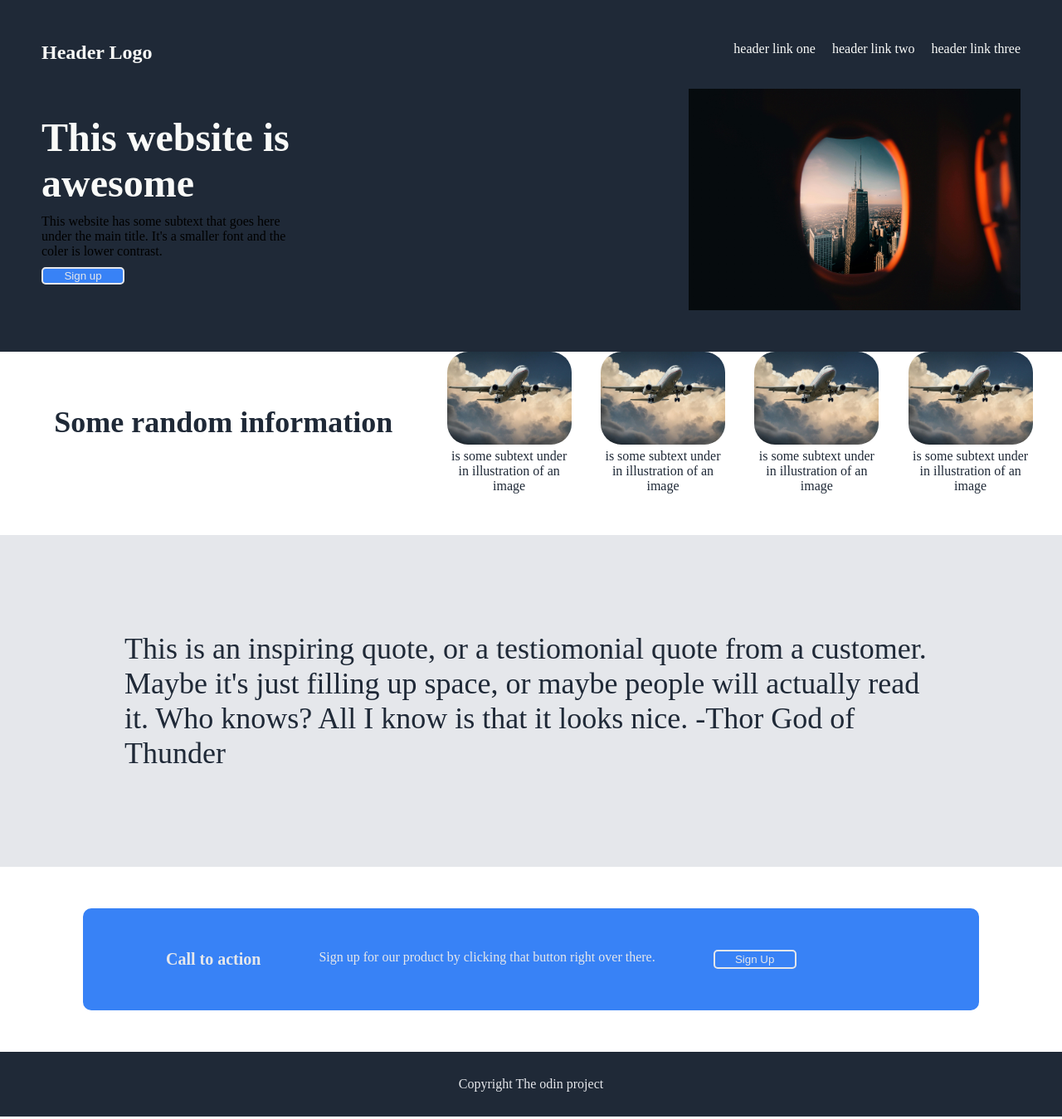
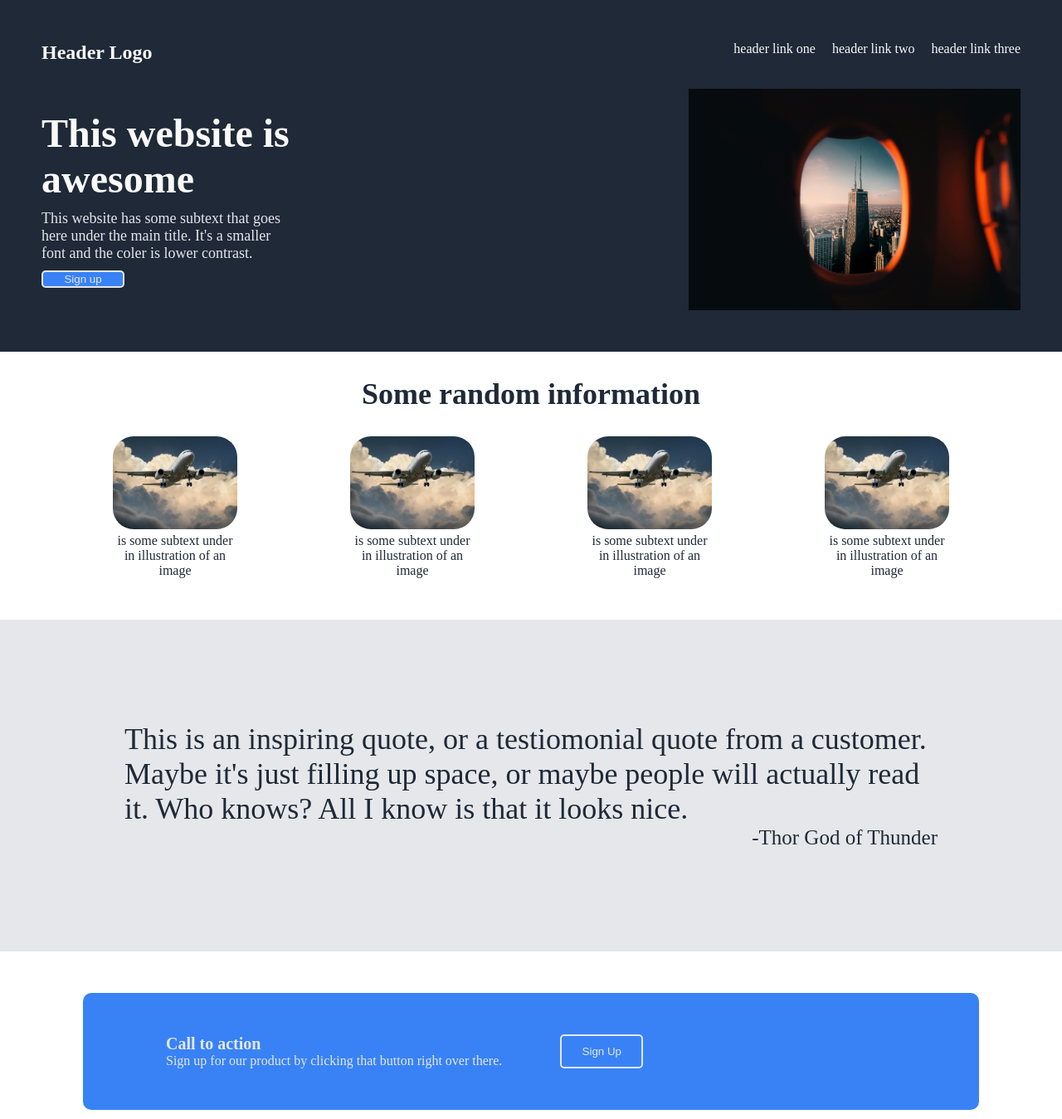
Before and after one commit to Stennis116/odin_landing_page, a plain HTML site: page index.html in a window 1280 px wide. Shown: the top 1349 px of the page at 83% size. Drawn offline with Linux system fonts and the light colour scheme.

Commit message:
edited the divs to better fit the css doc

```diff
--- a/index.html
+++ b/index.html
@@ -23,7 +23,7 @@
     <div class="hero">
         <div class="herotext">
             <h2>This website is awesome</h2>
-            <div>This website has some subtext that goes here under the main title. It's a smaller font and the coler is
+            <div id="herosubtext">This website has some subtext that goes here under the main title. It's a smaller font and the coler is
                 lower contrast.</div>
             <button>Sign up</button>
 
@@ -33,8 +33,9 @@
 
     </div>
 </div>
+<h3>Some random information</h3>
     <div class="information">
-        <h3>Some random information</h3>
+
         <div class="card"><img id="vliegtuig" src="images/vliegtuig.jpg"> is some subtext under in illustration of an image</div>
         <div class="card"><img id="vliegtuig" src="images/vliegtuig.jpg"> is some subtext under in illustration of an image</div>
         <div class="card"><img id="vliegtuig" src="images/vliegtuig.jpg"> is some subtext under in illustration of an image</div>
@@ -44,13 +45,13 @@
 
     <div class="quote">
         This is an inspiring quote, or a testiomonial quote from a customer. Maybe it's just filling up space, or maybe
-        people will actually read it. Who knows? All I know is that it looks nice. -Thor God of Thunder
-
+        people will actually read it. Who knows? All I know is that it looks nice.
+        <div class="thor">-Thor God of Thunder</div>
     </div>
 
     <div class="calltoaction">
-        <h4>Call to action</h4>
-        <div class="actiontext">Sign up for our product by clicking that button right over there.</div>
+       <div class="calltext"> <h4>Call to action</h4>
+        <div class="actiontext">Sign up for our product by clicking that button right over there.</div></div>
         <button>Sign Up</button>
     </div>
 
```
